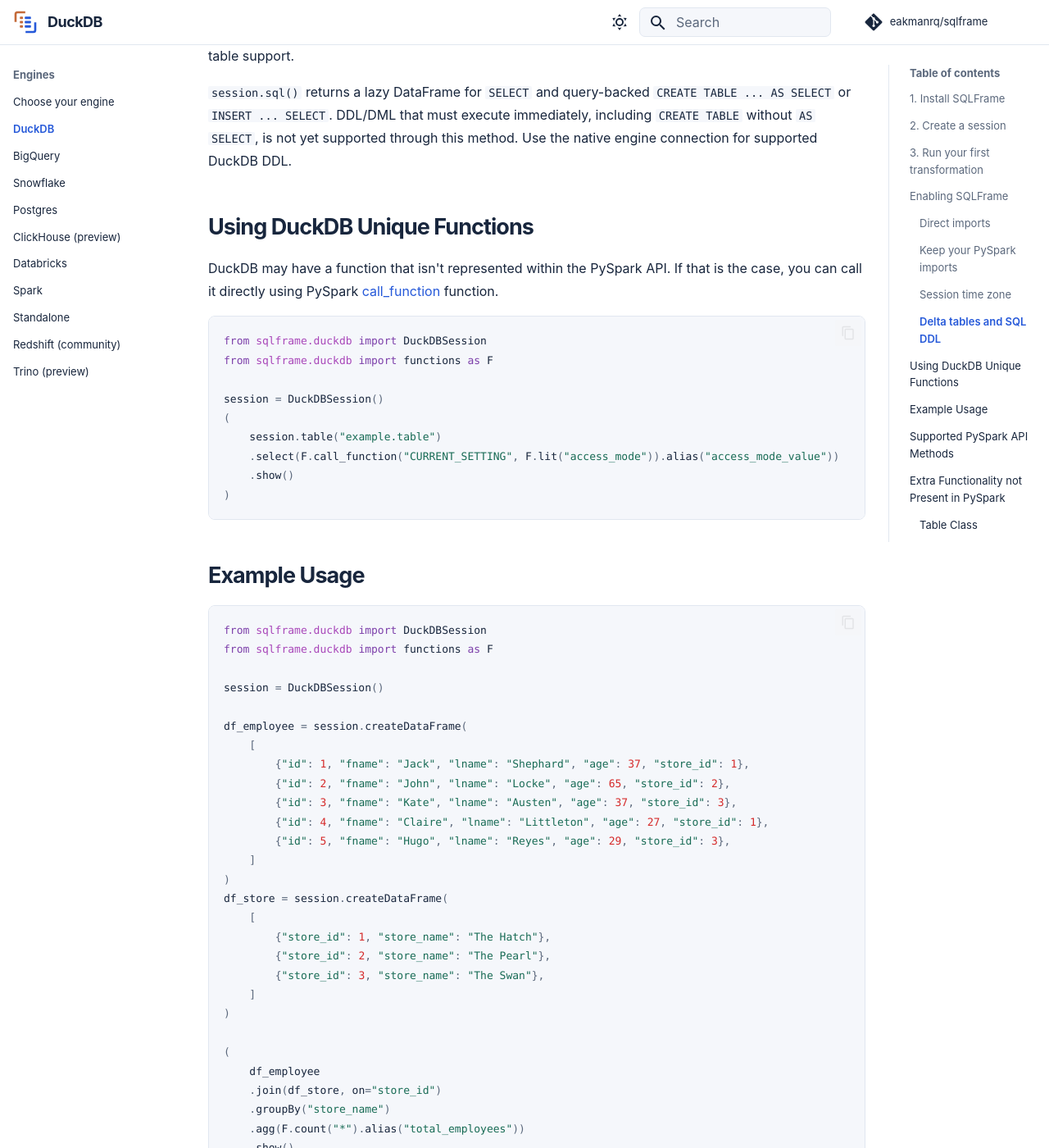
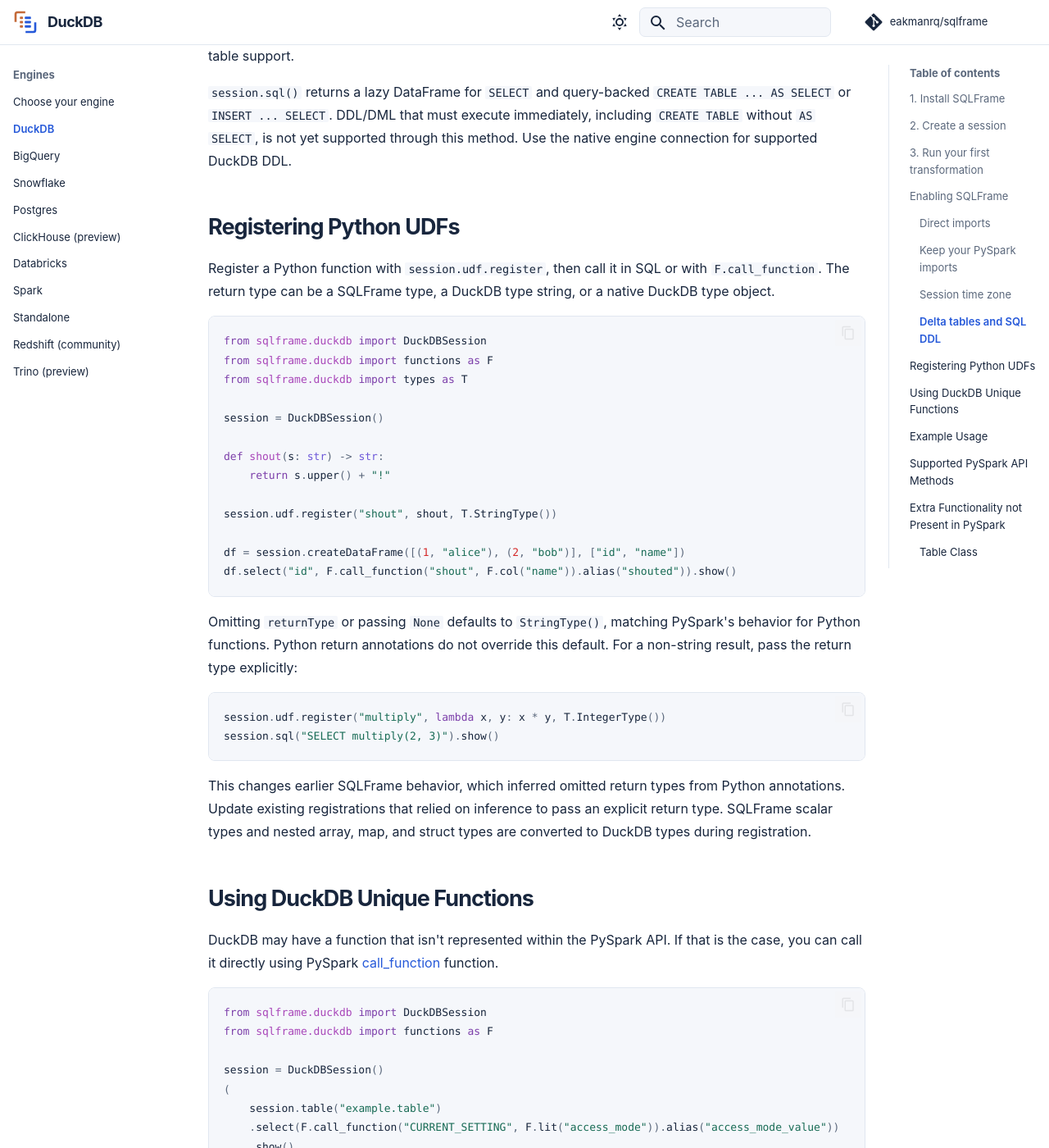
Before and after one commit to eakmanrq/sqlframe, an MkDocs documentation site: the page built from docs/duckdb.md, in a window 1280 px wide and 1400 px high, scrolled down 2599 px. Shown: the whole window at 82% size. Built offline with MkDocs 1.6.1 and Material for MkDocs 9.7.7, drawn with Linux system fonts in a browser that asks for light colours; comment, search, counter and statistics services are not loaded.

Commit message:
fix: align DuckDB UDF return types with PySpark (#743)

````diff
--- a/docs/duckdb.md
+++ b/docs/duckdb.md
@@ -126,6 +126,42 @@ Run Delta DDL in an engine with Delta table support.
 `CREATE TABLE ... AS SELECT` or `INSERT ... SELECT`. DDL/DML that must execute
 immediately, including `CREATE TABLE` without `AS SELECT`, is not yet supported
 through this method. Use the native engine connection for supported DuckDB DDL.
+
+## Registering Python UDFs
+
+Register a Python function with `session.udf.register`, then call it in SQL or with
+`F.call_function`. The return type can be a SQLFrame type, a DuckDB type string, or
+a native DuckDB type object.
+
+```python
+from sqlframe.duckdb import DuckDBSession
+from sqlframe.duckdb import functions as F
+from sqlframe.duckdb import types as T
+
+session = DuckDBSession()
+
+def shout(s: str) -> str:
+    return s.upper() + "!"
+
+session.udf.register("shout", shout, T.StringType())
+
+df = session.createDataFrame([(1, "alice"), (2, "bob")], ["id", "name"])
+df.select("id", F.call_function("shout", F.col("name")).alias("shouted")).show()
+```
+
+Omitting `returnType` or passing `None` defaults to `StringType()`, matching
+PySpark's behavior for Python functions. Python return annotations do not override
+this default. For a non-string result, pass the return type explicitly:
+
+```python
+session.udf.register("multiply", lambda x, y: x * y, T.IntegerType())
+session.sql("SELECT multiply(2, 3)").show()
+```
+
+This changes earlier SQLFrame behavior, which inferred omitted return types from
+Python annotations. Update existing registrations that relied on inference to
+pass an explicit return type. SQLFrame scalar types and nested array, map, and
+struct types are converted to DuckDB types during registration.
 
 ## Using DuckDB Unique Functions
 
````
Also changed, not shown: 2 other files.
